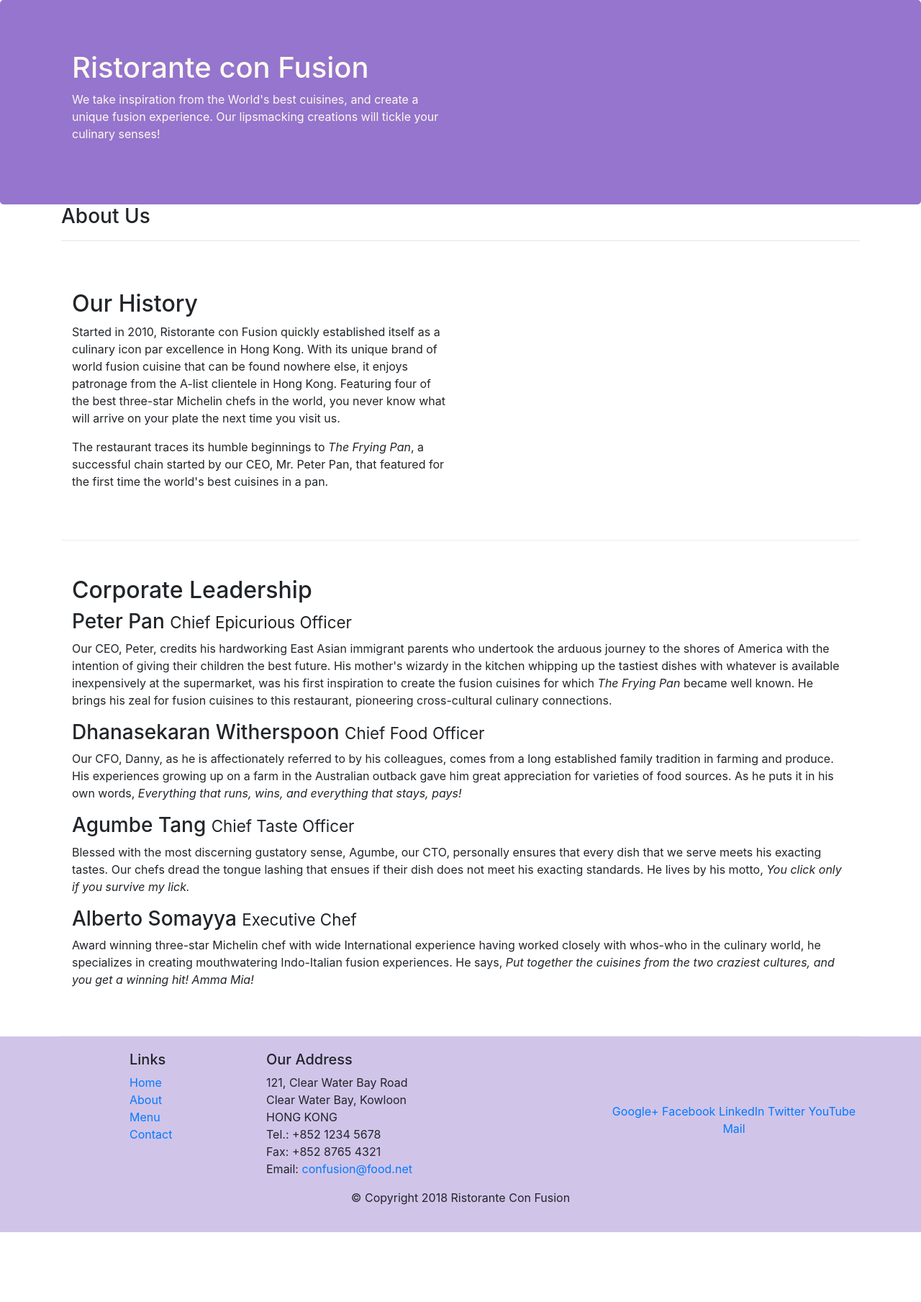
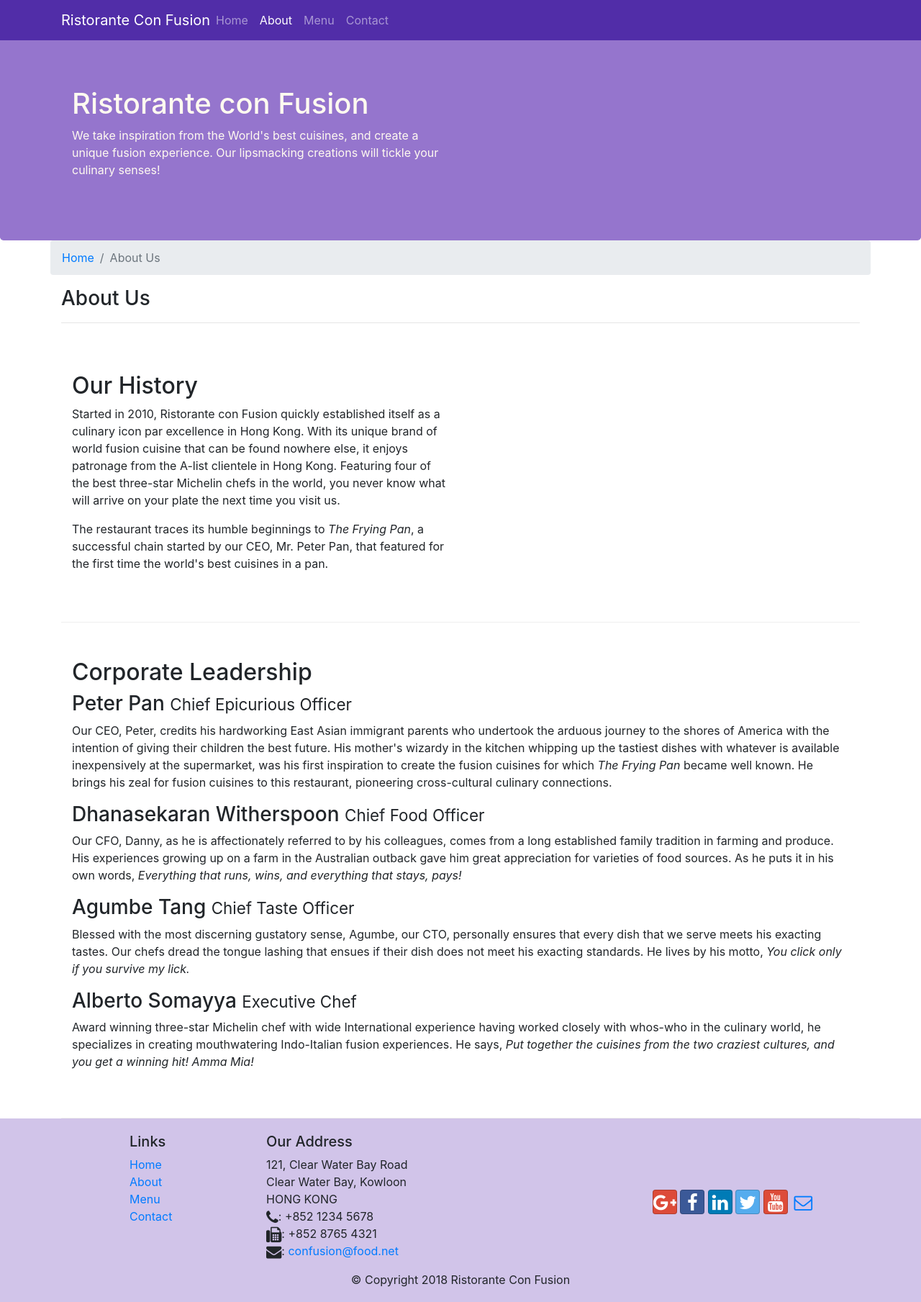
Before and after one commit to sonny2k/Bootstrap-demo, a website: page aboutus.html in a window 1280 px wide. Shown: the whole page at 72% size. Before the commit the page ends 1712 px from the top, so only its background shows below. Drawn offline with nearby package versions, Linux system fonts and the light colour scheme.

Commit message:
navbar breadcrump font icon

```diff
--- a/aboutus.html
+++ b/aboutus.html
@@ -9,12 +9,30 @@
 
     <!-- Boostrap CSS -->
     <link rel="stylesheet" href="node_modules/bootstrap/dist/css/bootstrap.min.css">
+    <link rel="stylesheet" href="node_modules/font-awesome/css/font-awesome.min.css">
+    <link rel="stylesheet" href="node_modules/bootstrap-social/bootstrap-social.css">
     <link rel="stylesheet" href="css/styles.css">
     <title>Ristorante Con Fusion: About Us</title>
 
 </head>
 
 <body>
+    <nav class="navbar navbar-dark navbar-expand-sm fixed-top">
+        <div class="container">
+            <button class="navbar-toggler" type="button" data-toggle="collapse" data-target="#Navbar">
+                <span class="navbar-toggler-icon"></span>
+            </button>
+            <a class="navbar-brand mr-auto" href="./index.html">Ristorante Con Fusion</a>
+            <div class="collapse navbar-collapse" id="Navbar">
+                <ul class="navbar-nav mr-auto">
+                    <li class="nav-item"><a class="nav-link" href="./index.html">Home</a></li>
+                    <li class="nav-item active"><a class="nav-link" href="#">About</a></li>
+                    <li class="nav-item"><a class="nav-link" href="#"> Menu</a></li>
+                    <li class="nav-item"><a class="nav-link" href="#">Contact</a></li>
+                </ul>
+            </div>
+        </div>
+    </nav>
 
     <header class="jumbotron">
         <div class="container">
@@ -31,6 +49,10 @@
 
     <div class="container">
         <div class="row">
+            <ol class="col-12 breadcrumb">
+                <li class="breadcrumb-item"><a href="./index.html">Home</a></li>
+                <li class="breadcrumb-item active">About Us</li>
+            </ol>
             <div class="col-12">
                <h3>About Us</h3>
                <hr>
@@ -38,7 +60,7 @@
         </div>
 
         <div class="row row-content align-items-center">
-            <div class="col-12 col-sm-6 col-md-6 col-lg-6 col-xl-6">
+            <div class="col-12 col-sm-6">
                 <h2>Our History</h2>
                 <p>Started in 2010, Ristorante con Fusion quickly established itself as a culinary icon par excellence in Hong Kong. With its unique brand of world fusion cuisine that can be found nowhere else, it enjoys patronage from the A-list clientele in Hong Kong.  Featuring four of the best three-star Michelin chefs in the world, you never know what will arrive on your plate the next time you visit us.</p>
                 <p>The restaurant traces its humble beginnings to <em>The Frying Pan</em>, a successful chain started by our CEO, Mr. Peter Pan, that featured for the first time the world's best cuisines in a pan.</p>
@@ -70,7 +92,7 @@
                 <div class="col-4 offset-1 col-sm-2">
                     <h5>Links</h5>
                     <ul class="list-unstyled">
-                        <li><a href="#">Home</a></li>
+                        <li><a href="./index.html">Home</a></li>
                         <li><a href="#">About</a></li>
                         <li><a href="#">Menu</a></li>
                         <li><a href="#">Contact</a></li>
@@ -82,19 +104,19 @@
 		              121, Clear Water Bay Road<br>
 		              Clear Water Bay, Kowloon<br>
 		              HONG KONG<br>
-		              Tel.: +852 1234 5678<br>
-		              Fax: +852 8765 4321<br>
-		              Email: <a href="mailto:confusion@food.net">confusion@food.net</a>
+                      <i class="fa fa-phone fa-lg"></i>: +852 1234 5678<br>
+		              <i class="fa fa-fax fa-lg"></i>: +852 8765 4321<br>
+		              <i class="fa fa-envelope fa-lg"></i>: <a href="mailto:confusion@food.net">confusion@food.net</a>
 		           </address>
                 </div>
                 <div class="col-12 col-sm-4 align-self-center">
                     <div class="text-center">
-                        <a href="http://google.com/+">Google+</a>
-                        <a href="http://www.facebook.com/profile.php?id=">Facebook</a>
-                        <a href="http://www.linkedin.com/in/">LinkedIn</a>
-                        <a href="http://twitter.com/">Twitter</a>
-                        <a href="http://youtube.com/">YouTube</a>
-                        <a href="mailto:">Mail</a>
+                        <a class="btn btn-social-icon btn-google" href="http://google.com/+"><i class="fa fa-google-plus fa-lg"></i></a>
+                        <a class="btn btn-social-icon btn-facebook" href="http://www.facebook.com/profile.php?id="><i class="fa fa-facebook fa-lg"></i></a>
+                        <a class="btn btn-social-icon btn-linkedin" href="http://www.linkedin.com/in/"><i class="fa fa-linkedin fa-lg"></i></a>
+                        <a class="btn btn-social-icon btn-twitter" href="http://twitter.com/"><i class="fa fa-twitter fa-lg"></i></a>
+                        <a class="btn btn-social-icon btn-google" href="http://youtube.com/"><i class="fa fa-youtube fa-lg"></i></a>
+                        <a class="btn btn-social-icon" href="mailto:"><i class="fa fa-envelope-o fa-lg"></i></a>
                     </div>
                 </div>
            </div>
--- a/css/styles.css
+++ b/css/styles.css
@@ -28,3 +28,12 @@
     margin: 0px;
     color: #0f0f0f;
 }
+
+body {
+    padding: 50px 0px 0px 0px;
+    z-index: 0;
+}
+
+.navbar-dark {
+    background: #512DA8;
+}
--- a/package.json
+++ b/package.json
@@ -15,6 +15,8 @@
   },
   "dependencies": {
     "bootstrap": "^4.0.0",
+    "bootstrap-social": "^5.1.1",
+    "font-awesome": "^4.7.0",
     "jquery": "^3.3.1",
     "popper.js": "^1.12.9"
   }
```
Also changed, not shown: index.html (+28 -10 lines), 1 other file.
